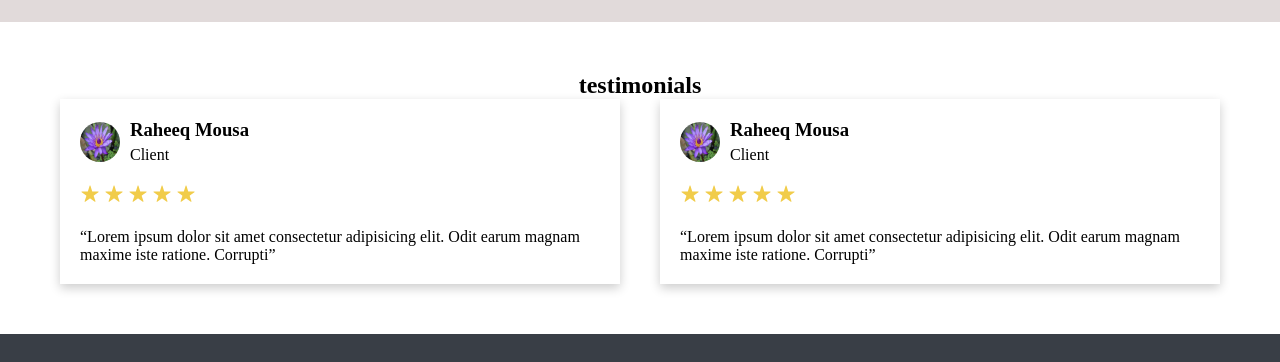
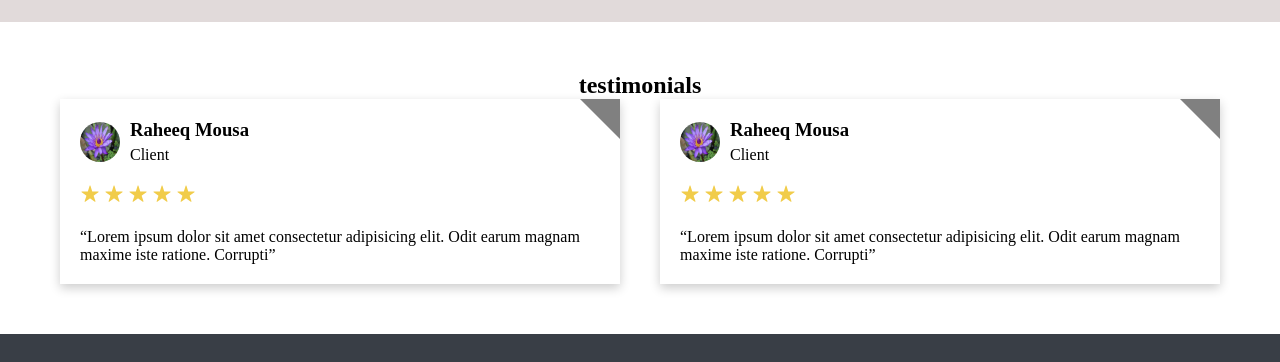
Before and after one commit to RaheeqMousa/PROJECT-1, a plain HTML site: page index.html in a window 1280 px wide. Shown: the part 2258-2620 px from the top of the page. Drawn offline with Linux system fonts and the light colour scheme.

Commit message:
Add files via upload

```diff
--- a/CSS/main.css
+++ b/CSS/main.css
@@ -462,6 +462,18 @@ header{
     display: flex;
     gap:20px;
     flex-direction: column;
+    position:relative;
+}
+
+.testimonial::after{
+    content:'';
+    position:absolute;
+    border-top: 20px solid gray;
+    border-right: 20px solid gray;
+    border-bottom: 20px solid transparent;
+    border-left: 20px solid transparent;
+    right: 0;
+    top: 0;
 }
 
 .user-info{
```
